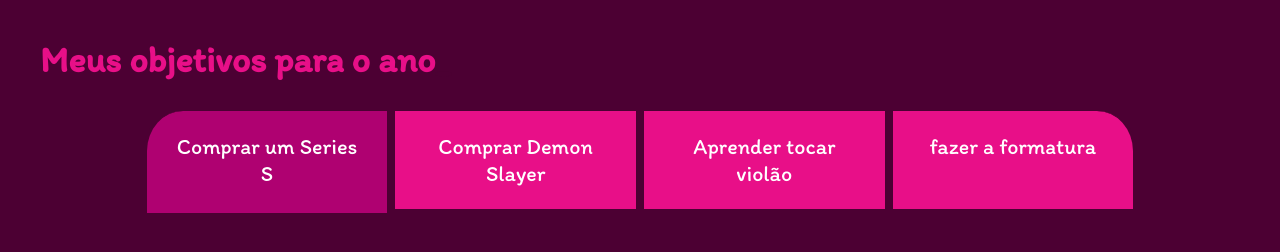
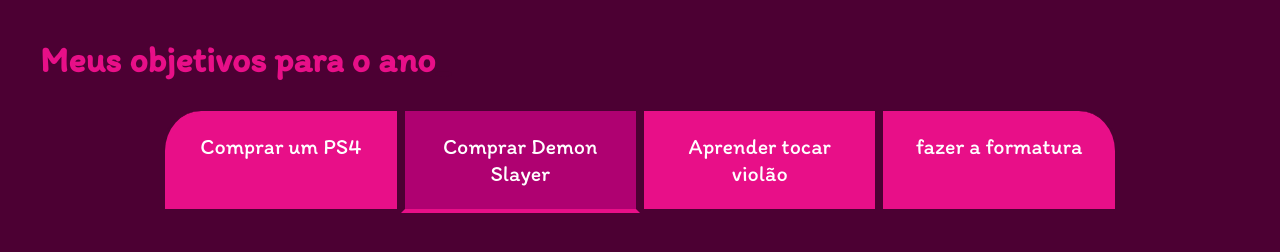
Before and after one commit to sandrogeneroso/2024-3b-meus-projeto-de-vida, a plain HTML site: page index.html in a window 1280 px wide. Both pictures are taken after a click on the button "Comprar Demon Slayer". Drawn offline with Linux system fonts and the light colour scheme.

Commit message:
aula 03/12

```diff
--- a/index.html
+++ b/index.html
@@ -11,11 +11,12 @@
     <section class="conteudo-principal">
         <h1 class="titulo-principal">Meus objetivos para o ano<span>_</span></h1>
         <div class="botoes">
-            <button class="botao ativo">Comprar um Series S</button>
+            <button class="botao ativo">Comprar um PS4</button>
             <button class="botao">Comprar Demon Slayer</button>
             <button class="botao">Aprender tocar violão</button>
             <button class="botao">fazer a formatura</button>
         </div>
     </section>
+    <script src="main.js"></script>
 </body>
 </html>
--- /dev/null
+++ b/main.js
@@ -0,0 +1,12 @@
+const botoes= document.querySelectorAll ('.botao');
+
+for(let i=0; i<botoes.length; i++){
+    botoes[i].onclick = function(){
+
+        for(j=0; j<botoes.length; j++){
+            botoes[j].classList.remove('ativo')
+        }
+
+        botoes[i].classList.add('ativo')
+    }
+}
--- a/style.css
+++ b/style.css
@@ -66,7 +66,7 @@
 
 .ativo{
     background-color: var(--rosa-forte);
-    border-bottom: var(--rosa-forte);
+    border-bottom: 4px solid var(--rosa-fraco)
 }
 
 @media screen and (min-width: 768px){
```
